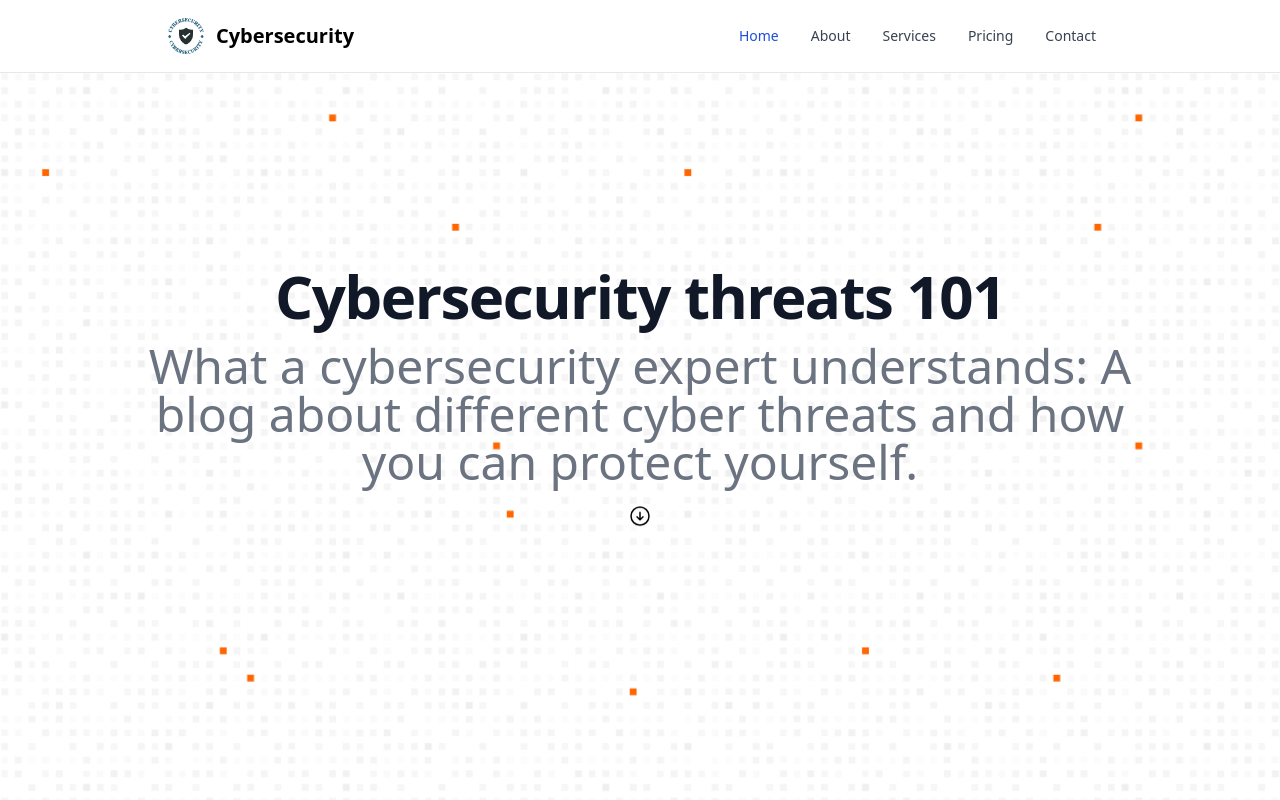
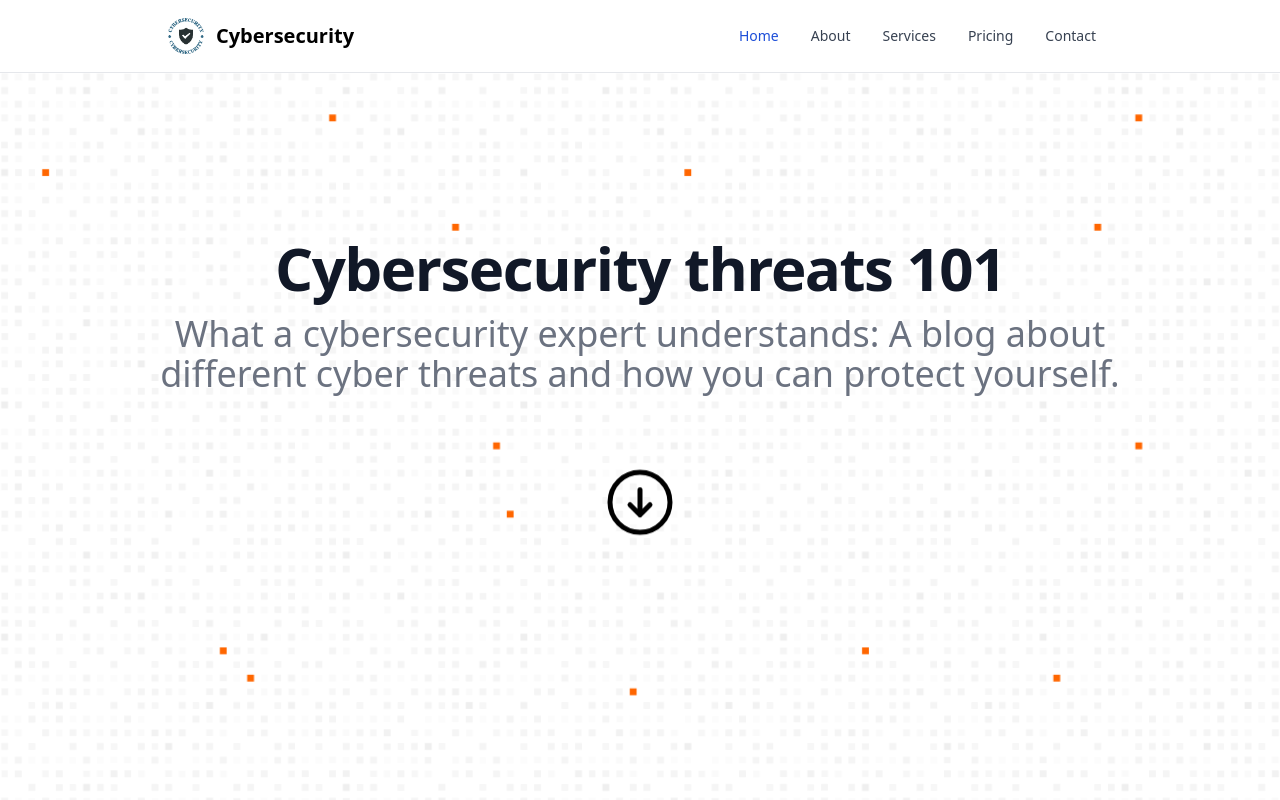
Before and after one commit to mikowesome/nextjs-assessment, a Next.js app: page / in a window 1280 px wide. Shown: the top 800 px of the page. Built offline with nearby package versions, Linux system fonts and the light colour scheme.

Commit message:
refactor font sizing and svg size

```diff
--- a/pages/index.js
+++ b/pages/index.js
@@ -15,11 +15,11 @@ const Home = ({ articles }) => {
                 <h1 className="text-3xl text-center font-extrabold leading-9 tracking-tight text-gray-900 sm:text-4xl sm:leading-10 md:text-5xl xl:text-6xl mb-4">
                     Cybersecurity threats 101
                 </h1>
-                <p className="mb-6 text-lg text-center font-medium text-gray-500 lg:text-3xl sm:text-xl xl:text-5xl dark:text-gray-400">
+                <p className="mb-6 text-base text-center font-medium text-gray-500 lg:text-2xl sm:text-lg xl:text-4xl dark:text-gray-400">
                     What a cybersecurity expert understands: A blog about different cyber threats and how you can protect yourself.
                 </p>
-                <a className="animate-bounce cursor-pointer" href="#articles">
-                    <svg xmlns="http://www.w3.org/2000/svg" fill="none" viewBox="0 0 24 24" strokeWidth="1.5" stroke="currentColor" className="w-6 h-6">
+                <a className="animate-bounce cursor-pointer mt-16" href="#articles">
+                    <svg xmlns="http://www.w3.org/2000/svg" fill="none" viewBox="0 0 24 24" strokeWidth="1.5" stroke="currentColor" className="h-20 w-20">
                         <path strokeLinecap="round" strokeLinejoin="round" d="M9 12.75l3 3m0 0l3-3m-3 3v-7.5M21 12a9 9 0 11-18 0 9 9 0 0118 0z" />
                     </svg>
                 </a>
```
